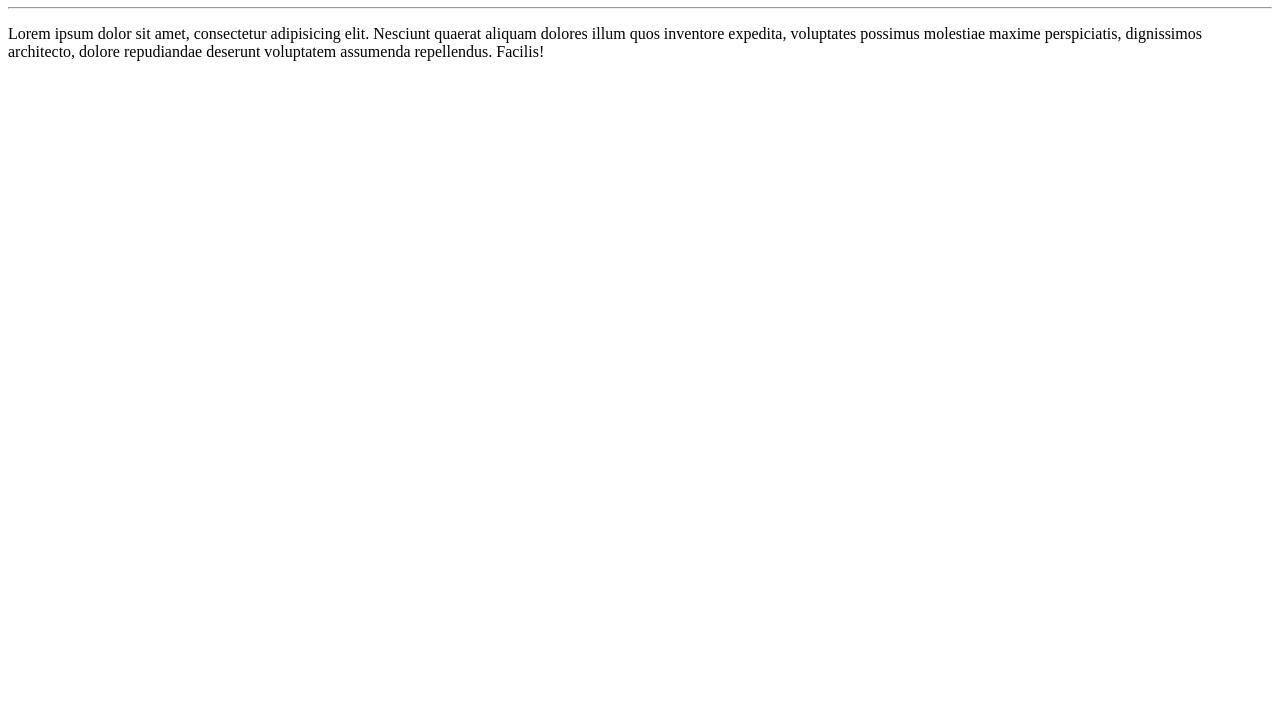
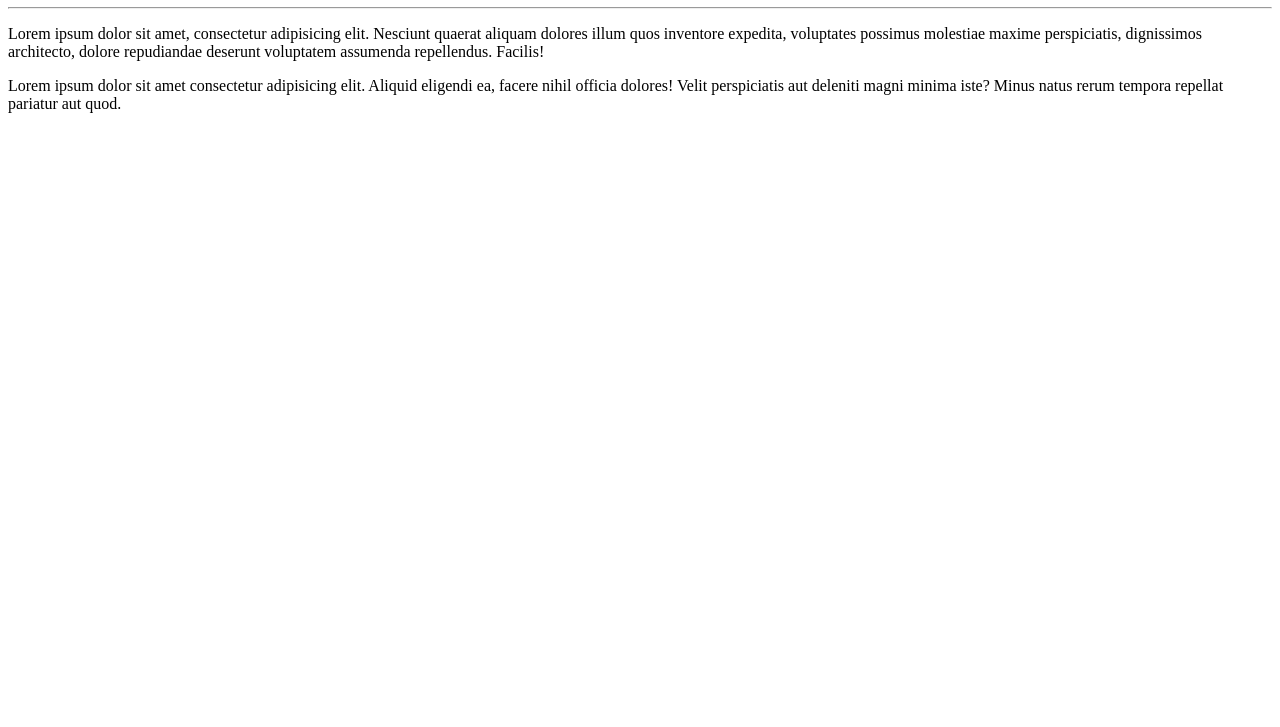
Before and after one commit to LuizNascmento/Ola-mundo, a plain HTML site: page site-exemplo/index.html in a window 1280 px wide. Shown: the part 73-800 px from the top of the page. Drawn offline with Linux system fonts and the light colour scheme.

Commit message:
adicionei um parágrafo

```diff
--- a/site-exemplo/index.html
+++ b/site-exemplo/index.html
@@ -9,5 +9,6 @@
     <h1>Olá, Mundo!</h1>
     <hr>
     <p>Lorem ipsum dolor sit amet, consectetur adipisicing elit. Nesciunt quaerat aliquam dolores illum quos inventore expedita, voluptates possimus molestiae maxime perspiciatis, dignissimos architecto, dolore repudiandae deserunt voluptatem assumenda repellendus. Facilis!</p>
+    <p>Lorem ipsum dolor sit amet consectetur adipisicing elit. Aliquid eligendi ea, facere nihil officia dolores! Velit perspiciatis aut deleniti magni minima iste? Minus natus rerum tempora repellat pariatur aut quod.</p>
 </body>
 </html>
```
